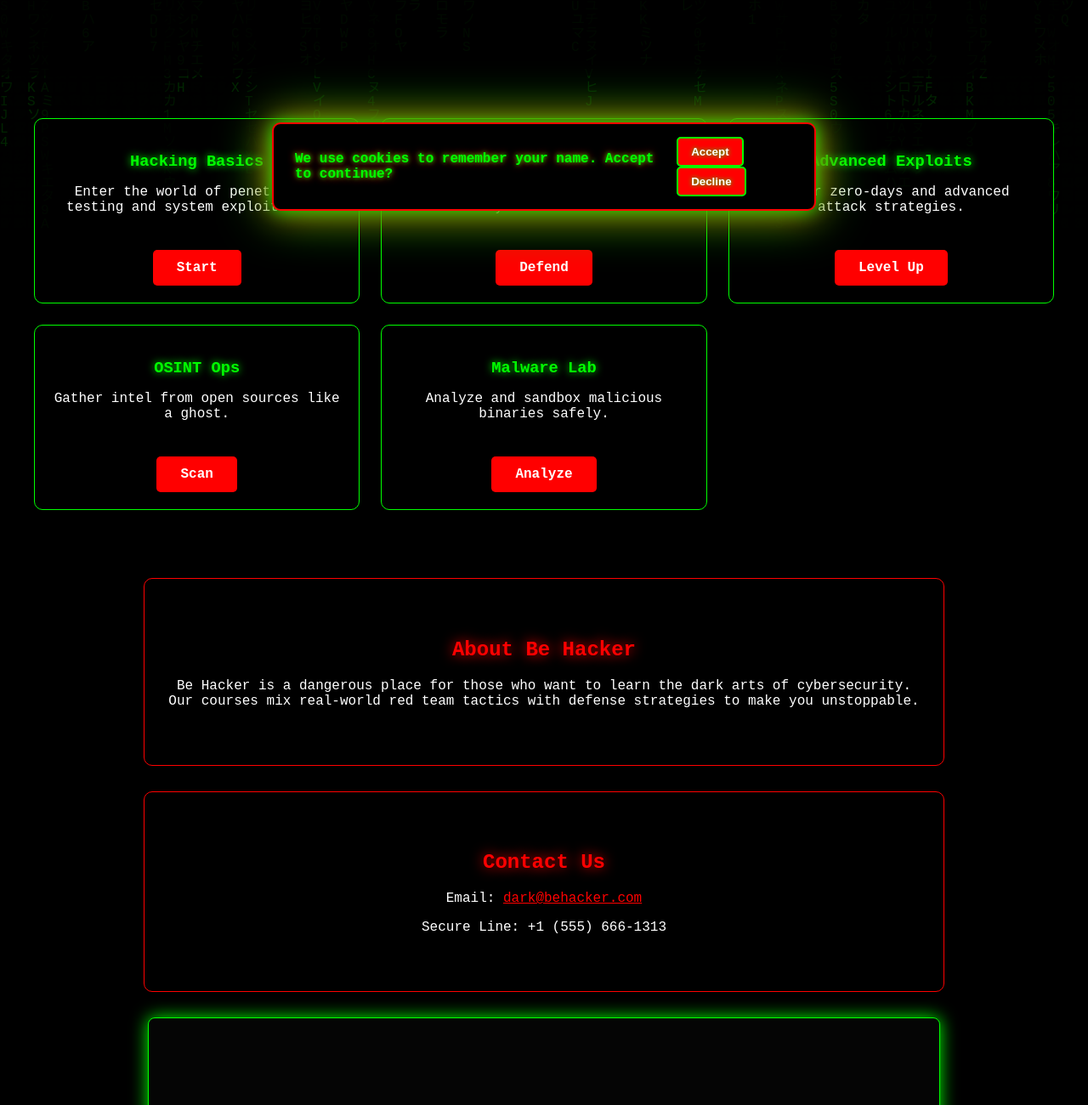
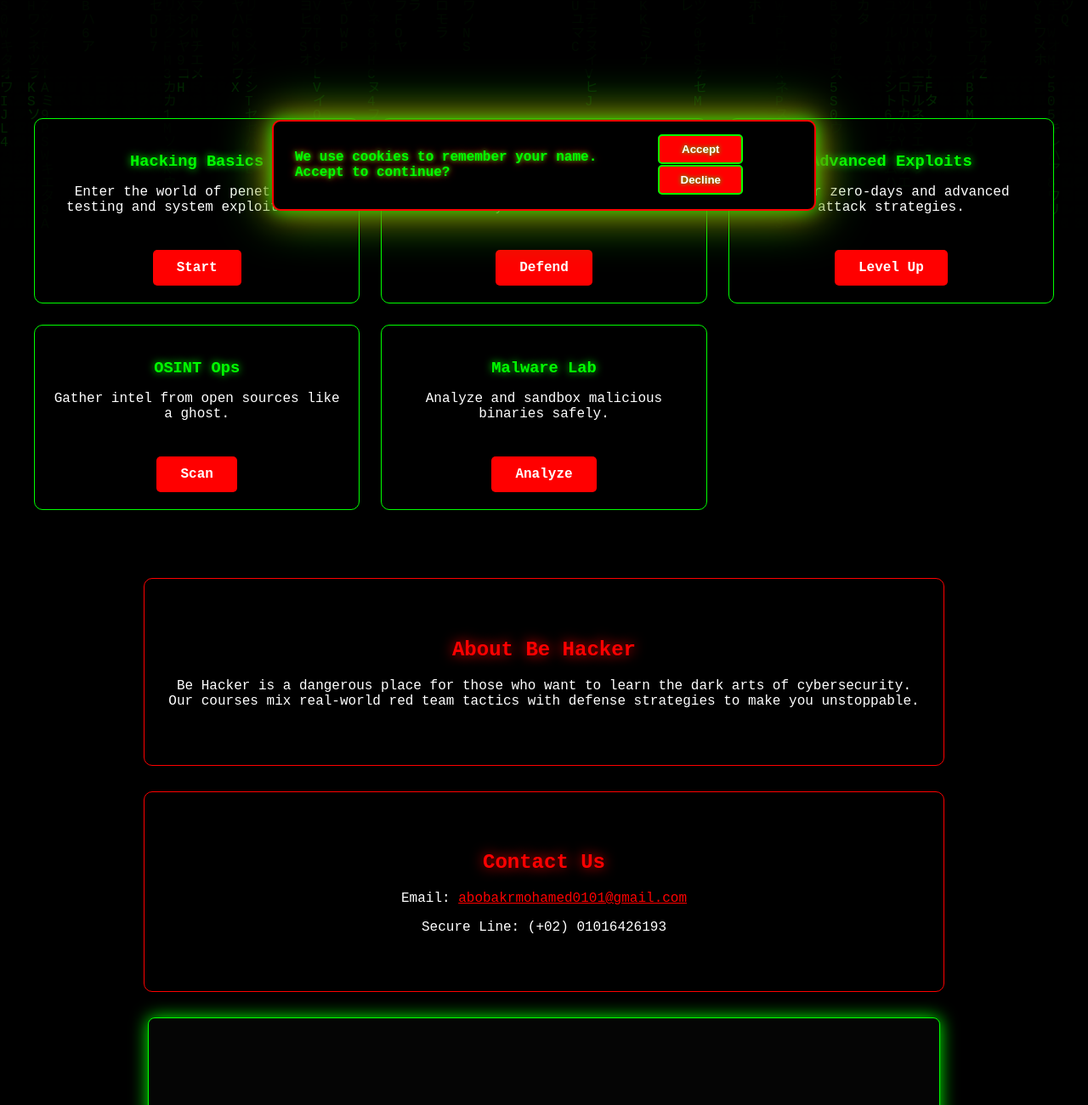
Before and after one commit to Abobakr-1/test, a plain HTML site: page index.html in a window 1280 px wide. Shown: the part 532-1832 px from the top of the page at 85% size. Drawn offline with Linux system fonts and the light colour scheme.

Commit message:
Update index.html

```diff
--- a/index.html
+++ b/index.html
@@ -282,7 +282,11 @@
       background: darkred;
       box-shadow: 0 0 10px red, 0 0 20px #0f0;
     }
-
+    .btn2{
+      width: 100px;
+      padding: 3px 5px;
+      margin-bottom: 1%;
+    }
     @keyframes flicker {
       0%, 19%, 21%, 23%, 25%, 54%, 56%, 100% {
         opacity: 1;
@@ -338,8 +342,8 @@
 
   <section id="contact" class="reveal">
     <h2>Contact Us</h2>
-    <p>Email: <a href="mailto:dark@behacker.com" style="color:red;">dark@behacker.com</a></p>
-    <p>Secure Line: +1 (555) 666-1313</p>
+    <p>Email: <a href="mailto:dark@behacker.com" style="color:red;">abobakrmohamed0101@gmail.com</a></p>
+    <p>Secure Line: (+02) 01016426193</p>
   </section>
 
   <div id="terminal" class="reveal">
@@ -358,8 +362,8 @@
   <div id="cookie-banner" style="display: none;">
     <span>We use cookies to remember your name. Accept to continue?</span>
     <div>
-      <button id="accept-cookies">Accept</button>
-      <button id="decline-cookies">Decline</button>
+      <button id="accept-cookies" class="btn2">Accept</button>
+      <button id="decline-cookies" class="btn2">Decline</button>
     </div>
   </div>
 
```
